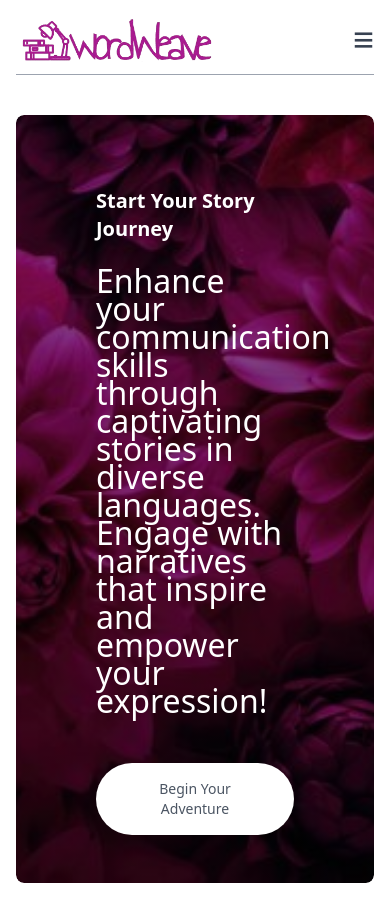
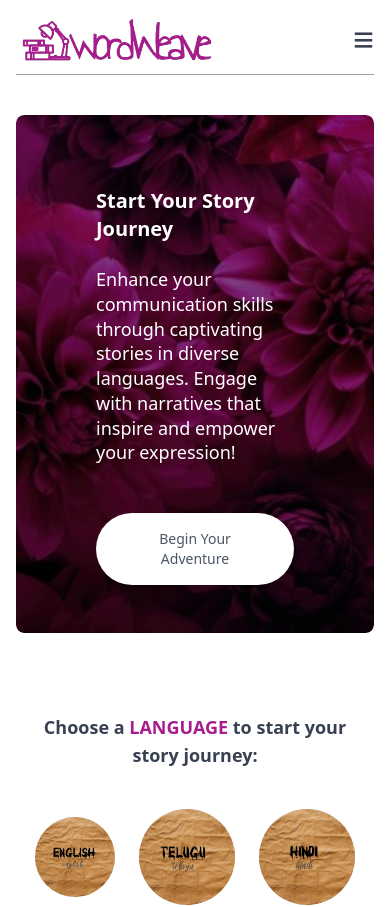
Before and after one commit to Lavanya-chinta25/storyGenerator, a React (Vite) app: page /#/ in a window 390 px wide. Shown: the top 907 px of the page. Built offline with nearby package versions, Linux system fonts and the light colour scheme.

Commit message:
Update Navbar and fix mobile menu issue

```diff
--- a/src/components/header.jsx
+++ b/src/components/header.jsx
@@ -22,10 +22,13 @@ const header = () => {
         {/* Left Side */}
         <div className="flex-1 py-8 sm:py-10 md:py-16 lg:py-24 lg:pl-5">
           <div className="py-10 text-xl sm:text-2xl md:text-3xl lg:text-5xl text-white">
-            <p className="font-semibold">Start Your Story Journey</p>
-            <p className="mt-6 text-[32px]">
-              Enhance your communication skills through captivating stories in diverse languages. Engage with narratives that inspire and empower your expression!
-            </p>
+          <p className="font-semibold text-xl sm:text-3xl md:text-5xl">
+            Start Your Story Journey
+          </p>
+
+          <p className="mt-6 text-lg sm:text-[24px] md:text-[40px] leading-snug sm:leading-snug md:leading-snug">
+            Enhance your communication skills through captivating stories in diverse languages. Engage with narratives that inspire and empower your expression!
+          </p>
           </div>
           <button
             onClick={() => { navigate('/mythos'); scrollTo(0, 0); }}
```
